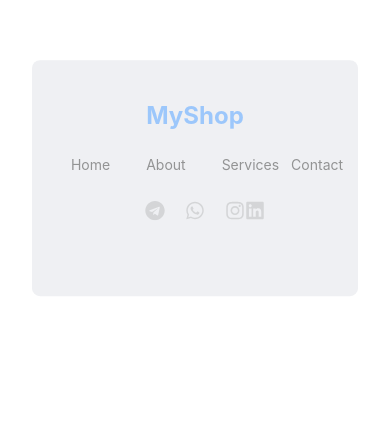
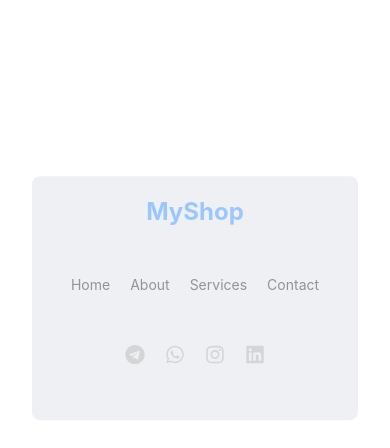
Before and after one commit to MatinSanaati/online-shop-project, a React (Create React App) app: page / in a window 390 px wide. Shown: the part 1486-1934 px from the top of the page. Before the commit the page ends 1810 px from the top, so only its background shows below. Built offline with nearby package versions, Linux system fonts and the light colour scheme.

Commit message:
اصلاح و ریسپانسیو فوتر و اصلاح ساختار و لایه بندی home-page

```diff
--- a/src/components/Footer/Footer.js
+++ b/src/components/Footer/Footer.js
@@ -1,5 +1,5 @@
 // Style
-import '../../styles/Footer/footer.css';
+import '../../styles//Footer/footer.css';
 
 // React--Imports
 import { FaInstagram, FaLinkedin, FaWhatsapp, FaTelegram } from "react-icons/fa";
@@ -27,7 +27,7 @@ export const Footer = () => {
                     initial={{ opacity: 0, y: 20 }}
                     animate={{ opacity: 1, y: 0 }}
                     transition={{ duration: 0.6, delay: 0.2 }}
-                    className="flex space-x-6 text-sm mt-4 gap-3 md:mt-0"
+                    className="section_links flex text-sm mt-4 gap-5 md:mt-0"
                 >
                     <li className="hover:text-blue-400 transition-all duration-300 cursor-pointer">Contact</li>
                     <li className="hover:text-blue-400 transition-all duration-300 cursor-pointer">Services</li>
@@ -40,7 +40,7 @@ export const Footer = () => {
                     initial={{ opacity: 0, y: 20 }}
                     animate={{ opacity: 1, y: 0 }}
                     transition={{ duration: 0.7, delay: 0.4 }}
-                    className="flex space-x-5 mt-4 md:mt-0 text-xl"
+                    className="section_social flex justify-between items-center gap-5 mt-4 md:mt-0 text-xl"
                 >
                     <FaLinkedin className="cursor-pointer hover:text-blue-700 transition-colors duration-300" title="LinkedIn" />
                     <FaInstagram className="cursor-pointer hover:text-pink-500 transition-colors duration-300" title="Instagram" />
--- a/src/components/pages/Home-Page.js
+++ b/src/components/pages/Home-Page.js
@@ -85,12 +85,13 @@ export const HomePage = ({ isSearching, searchFinished, searchQuery }) => {
                         viewport={{ once: false, amount: 0.2 }}
                     >
                         <div className="section__product_list w-full mx-auto overflow-x-auto h-auto mt-40 rounded-lg cursor-grab">
-                            <div className='h3_parent mb-4 text-3xl text-center font-bold'>
-                                <h3>محصولات</h3>
+                            {/* محصولات */}
+                            <div className="flex-1 bg-white/10 backdrop-blur-md p-6">
+                                <h3 className="text-2xl font-bold text-center text-black mb-6">محصولات</h3>
+                                <Draggable>
+                                    <ProductList />
+                                </Draggable>
                             </div>
-                            <Draggable>
-                                <ProductList />
-                            </Draggable>
                         </div>
                     </motion.div>
 
@@ -100,7 +101,9 @@ export const HomePage = ({ isSearching, searchFinished, searchQuery }) => {
                         transition={{ duration: 0.5, delay: 0.5 }}
                         viewport={{ once: false, amount: 0.2 }}
                     >
-                        <div className="shopping_by_category text-lg text-center mt-12 font-bold text-gray-800">
+                        {/* خرید بر اساس دسته‌بندی */}
+                        <div className="flex-1 bg-white/10 backdrop-blur-md p-6">
+                            <h3 className="text-2xl font-bold text-center text-white mb-6">خرید بر اساس دسته‌بندی</h3>
                             <ShoppingByCategory />
                         </div>
                     </motion.h2>
--- a/src/styles/Footer/footer.css
+++ b/src/styles/Footer/footer.css
@@ -0,0 +1,26 @@
+@media only screen and (max-width: 768px) {
+    .footer {
+        padding: 20px 0;
+    }
+
+    .section_links,
+    .section_social {
+        margin-top: 2.5rem;
+    }
+}
+
+@media only screen and (max-width: 360px) {
+    .footer {
+        padding: 7px 0;
+    }
+
+    .section_links {
+        margin-top: 2rem;
+        font-size: .8rem;
+    }
+
+    .section_social {
+        margin-top: 2rem;
+        font-size: 1rem;
+    }
+}
```
